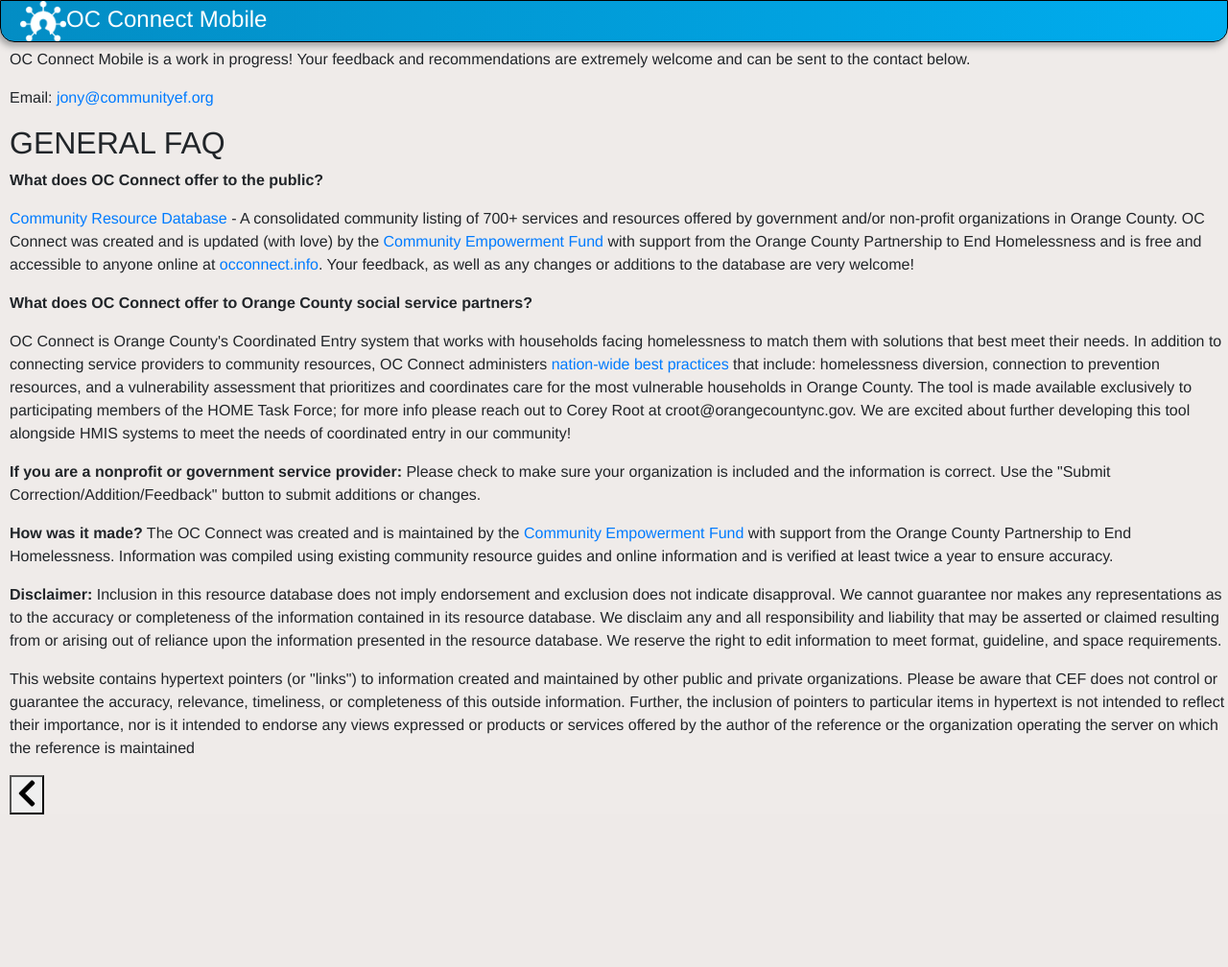
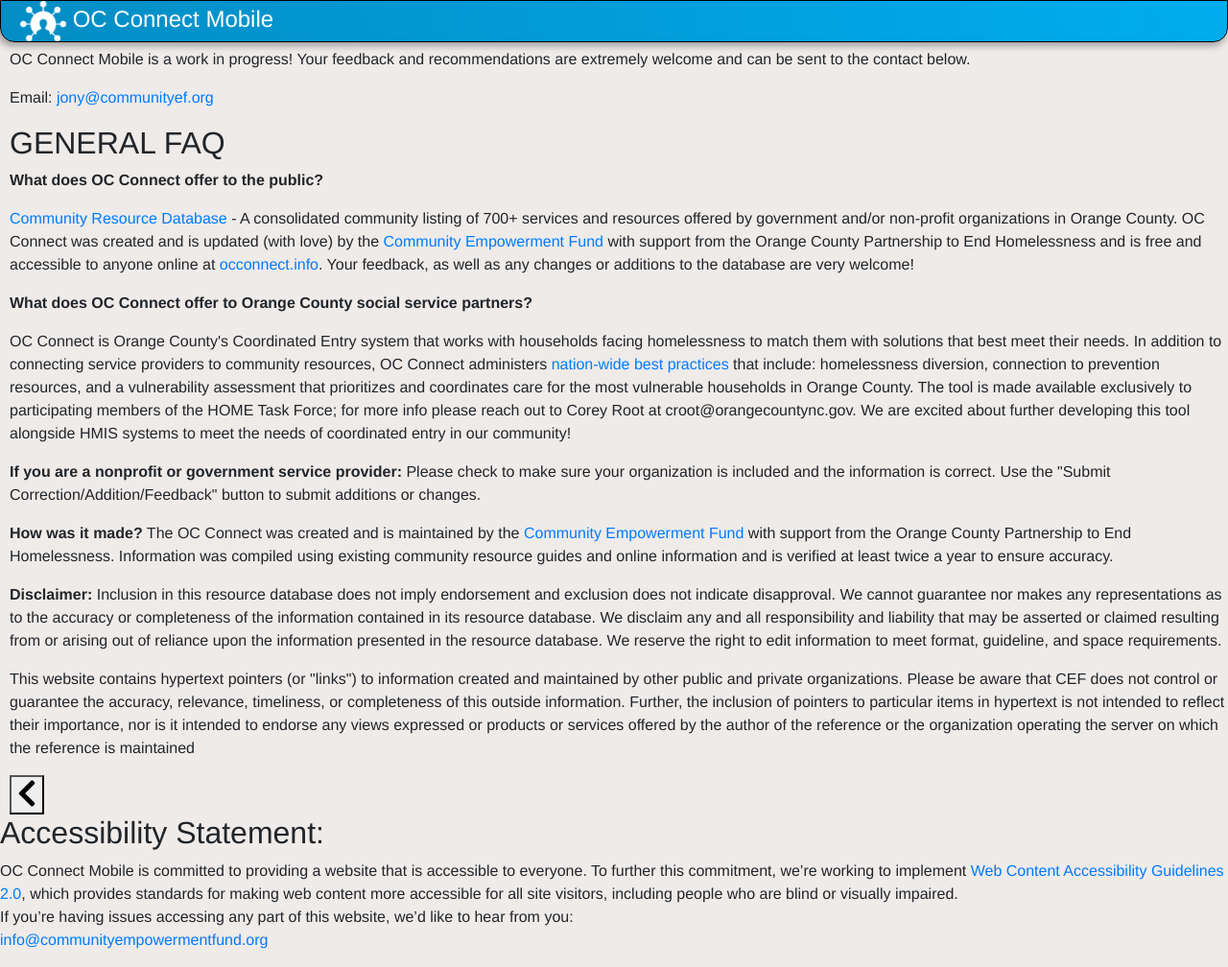
Before and after one commit to oc-connect-mobile/respond-dynamically, a Django app: page /about/ in a window 1280 px wide. Shown: the whole page at 96% size. Before the commit the page ends 849 px from the top, so only its background shows below. Run offline with Django 3.2, Linux system fonts and the light colour scheme; some libraries are stand-ins or nearby versions.

Commit message:
Accessibility Statement up and working

```diff
--- a/core/templates/base.html
+++ b/core/templates/base.html
@@ -27,14 +27,27 @@
 
 <body>
 
-    <div role = "banner" class="banner" >
+    <div role="banner" class="banner">
 
-        <h1><a class="mdc-typography--heading4 main-title2" href="{% url 'index' %}"><img src="{% static 'img/occonnect.png' %}" alt="OC Connect Logo" height="42">OC Connect Mobile</a></h1>
+        <h1><a class="mdc-typography--heading4 main-title2" href="{% url 'index' %}"><img src="{% static 'img/occonnect.png' %}" alt="OC Connect Logo" height="42">  OC Connect Mobile</a></h1>
     </div>
 
     <div class="content-container" id="search-options">
     {% block content %}  {% endblock %}
     </div>
 
+        <footer class="accessibility">
+            <h2>Accessibility Statement:</h2>
+
+            <p>OC Connect Mobile is committed to providing a website that is accessible to everyone. To further this commitment, we’re working to implement <a href="https://www.w3.org/TR/WCAG20/">Web Content Accessibility Guidelines 2.0</a>, which provides standards for making web content more accessible for all site visitors, including people who are blind or visually impaired.<br>
+            If you’re having issues accessing any part of this website, we’d like to hear from you:
+            <br>
+            <a href="info@communityempowermentfund.org" subject="OC%20Connect%20Mobile%20Accessibility" target="_top">info@communityempowermentfund.org</a>
+            </p>
+        </footer>
+
+
+
+
 </body>
 </html>
--- a/core/templates/resource-detail.html
+++ b/core/templates/resource-detail.html
@@ -16,13 +16,13 @@ Detail view of selected resource
     </div>
 
     <div class="bottom-back-btn">
-            <button title="back" aria-label="back" class="mdc-button mdc-button--raised showDialogBtn" onclick="history.go(-1)" style="width:auto;"><i class="fa fa-2x fa-chevron-left"></i>
-            </button>
+        <button title="back" aria-label="back" class="mdc-button mdc-button--raised showDialogBtn" onclick="history.go(-1)" style="width:auto;"><i class="fa fa-2x fa-chevron-left"></i>
+        </button>
     </div>
 
 </div>
 
-<script src="{% static "JavaScript/resources_detail.js"%}"></script>
+<script src="{% static 'JavaScript/resources_detail.js' %}"></script>
 
 
 {% endblock %}
```
Also changed, not shown: core/static/css/app.scss (+15 -0 lines), core/static/JavaScript/resources_detail.js (line endings or trailing spaces).
